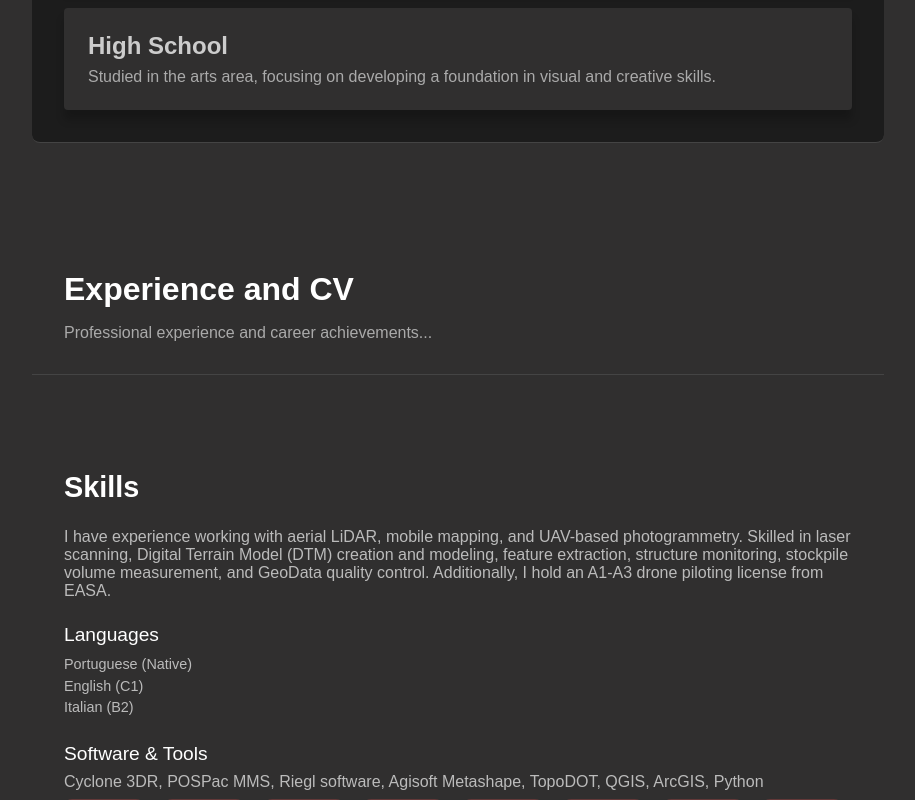
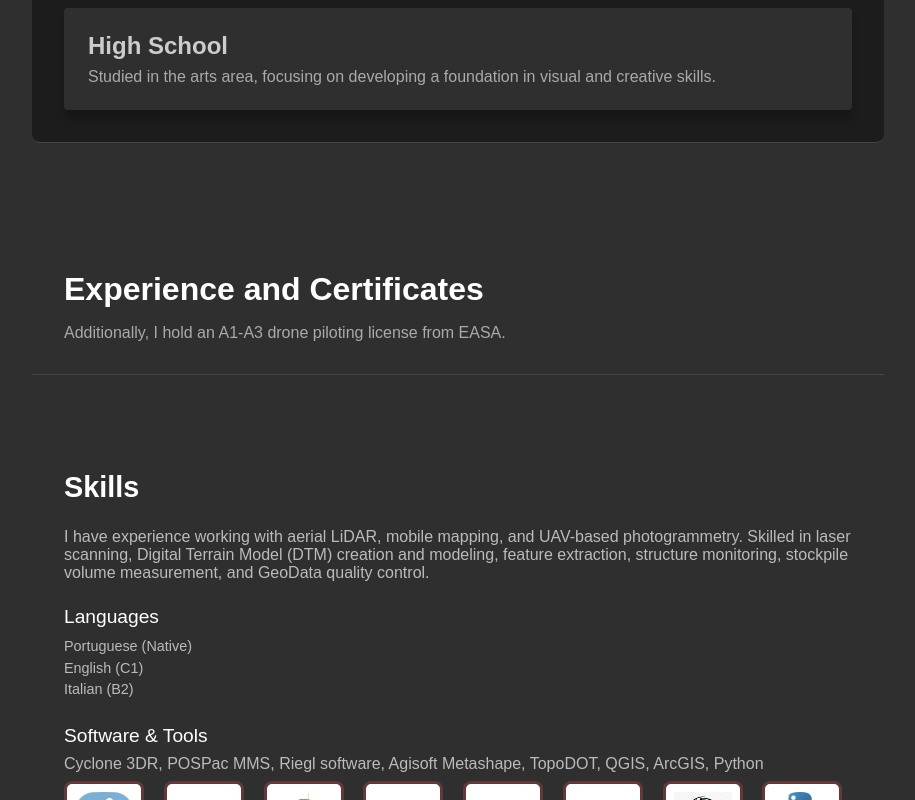
Before and after one commit to beatrizbsperes/beatrizperes_portefolio, a plain HTML site: page index.html in a window 1280 px wide. Shown: the part 1863-2663 px from the top of the page, without its empty margins (332-1247 px from the left). Drawn offline with Linux system fonts and the light colour scheme.

Commit message:
241112_Small details about html

```diff
--- a/index.html
+++ b/index.html
@@ -18,7 +18,7 @@
             <a href="#home"><i class="icon">🏠</i> <span>Home</span></a>
             <a href="#about"><i class="icon">🤓</i> <span>About me</span></a>
             <a href="#education"><i class="icon">🎓</i> <span>Education</span></a>
-            <a href="#experience"><i class="icon">📈</i> <span>Experience and CV</span></a>
+            <a href="#experience"><i class="icon">📈</i> <span>Experience and Certificates</span></a>
             <a href="#skills"><i class="icon">📊</i> <span>Skills</span></a>
             <a href="#projects"><i class="icon">📁</i> <span>Projects</span></a>
             <a href="#contact"><i class="icon">✉️</i> <span>Contact</span></a>
@@ -101,8 +101,9 @@
 
         <!-- Experience and CV Section -->
         <section id="experience">
-            <h2>Experience and CV</h2>
-            <p>Professional experience and career achievements...</p>
+            <h2>Experience and Certificates</h2>
+            <p>Additionally, I hold an A1-A3
+                drone piloting license from EASA.</p>
         </section>
 
         <!-- Skills Section -->
@@ -112,8 +113,7 @@
             <p class="skills-description">
                 I have experience working with aerial LiDAR, mobile mapping, and UAV-based photogrammetry. Skilled in
                 laser scanning, Digital Terrain Model (DTM) creation and modeling, feature extraction, structure
-                monitoring, stockpile volume measurement, and GeoData quality control. Additionally, I hold an A1-A3
-                drone piloting license from EASA.
+                monitoring, stockpile volume measurement, and GeoData quality control.
             </p>
 
             <div class="languages">
```
